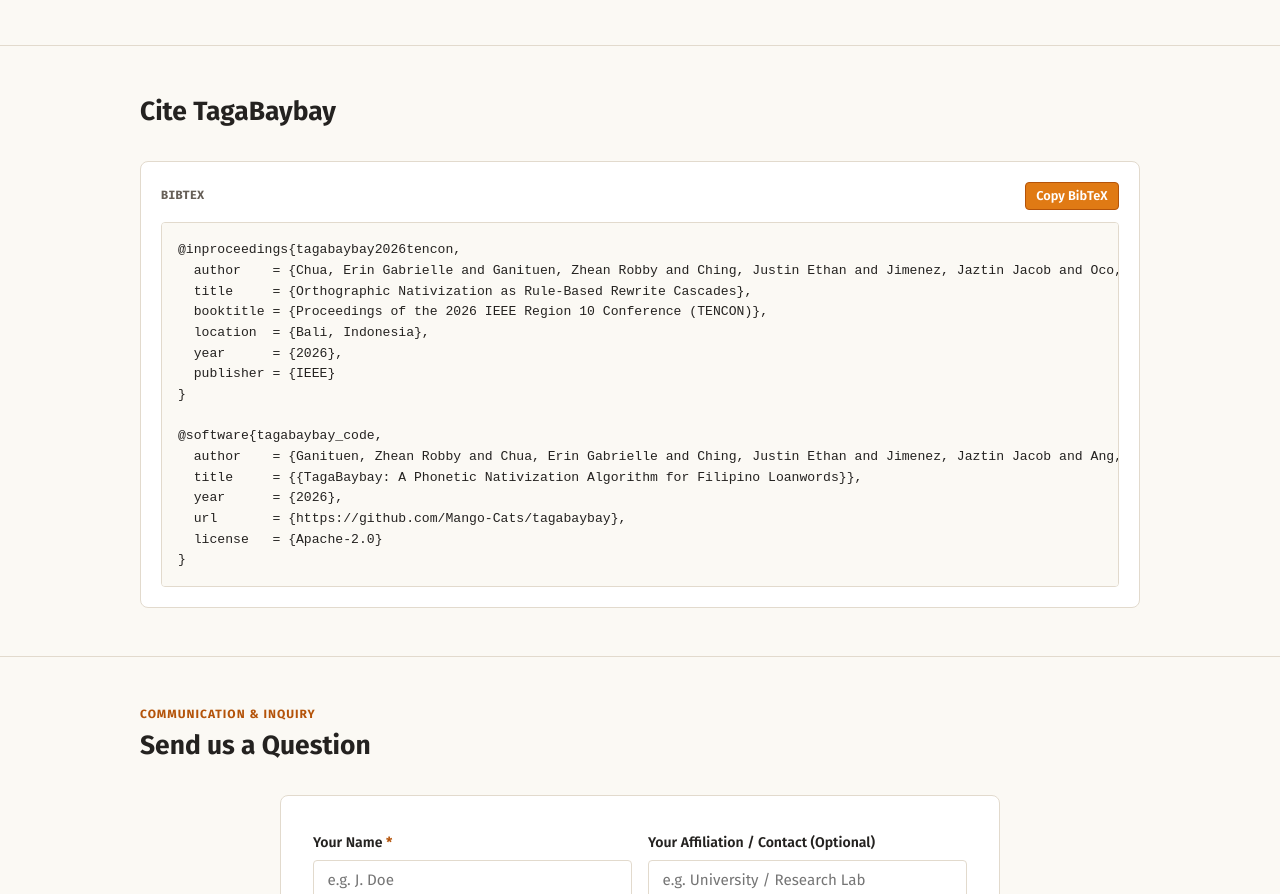
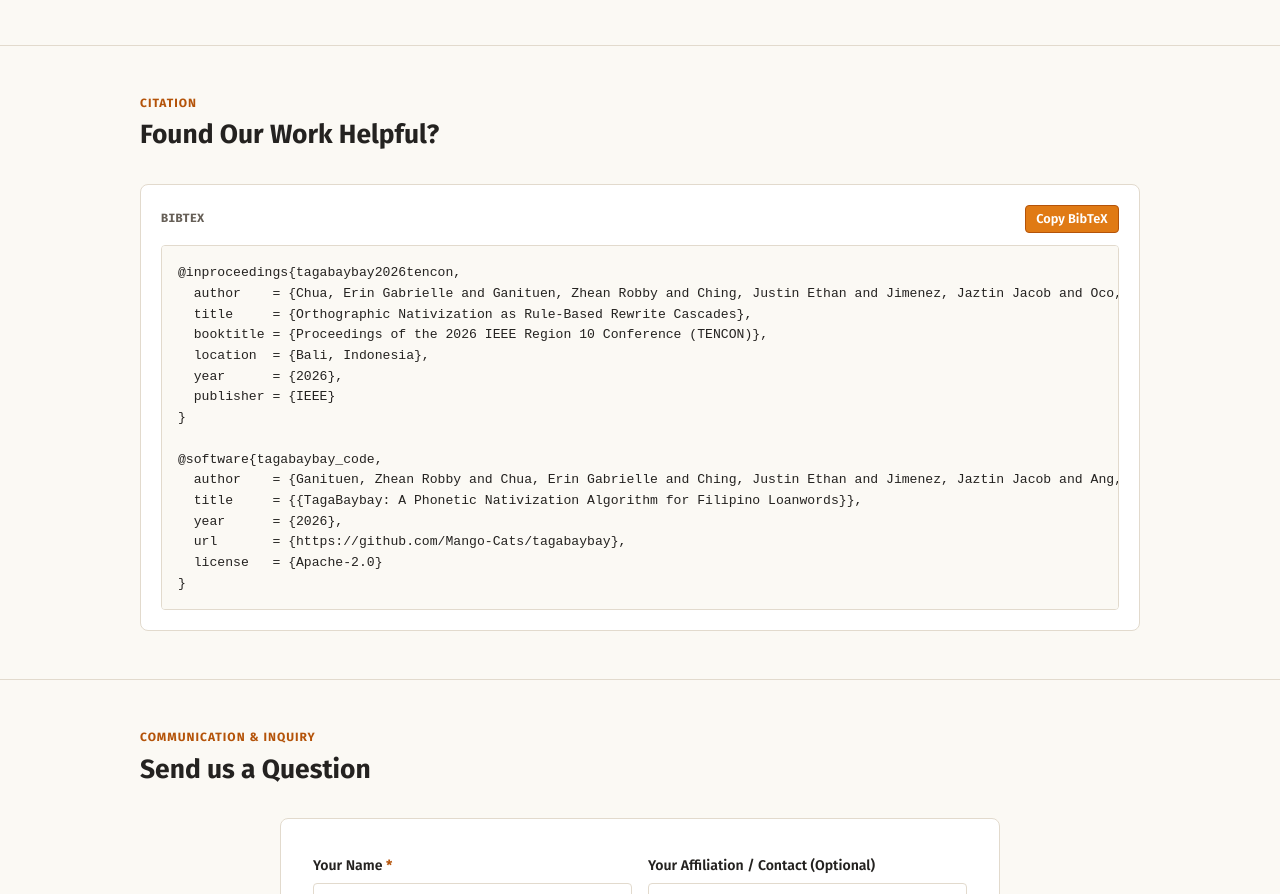
Before and after one commit to Mango-Cats/tagabaybay-docs, a website: page web/index.html in a window 1280 px wide. Shown: the part 4795-5689 px from the top of the page. Drawn offline with Linux system fonts and the light colour scheme.

Commit message:
Change the kicker

```diff
--- a/web/index.html
+++ b/web/index.html
@@ -383,7 +383,8 @@
     <section id="citation" class="section">
       <div class="container">
         <div class="section-header">
-          <h2 class="section-title">Cite TagaBaybay</h2>
+          <span class="section-kicker">Citation</span>
+          <h2 class="section-title">Found Our Work Helpful?</h2>
         </div>
 
         <div class="citation-box">
```
